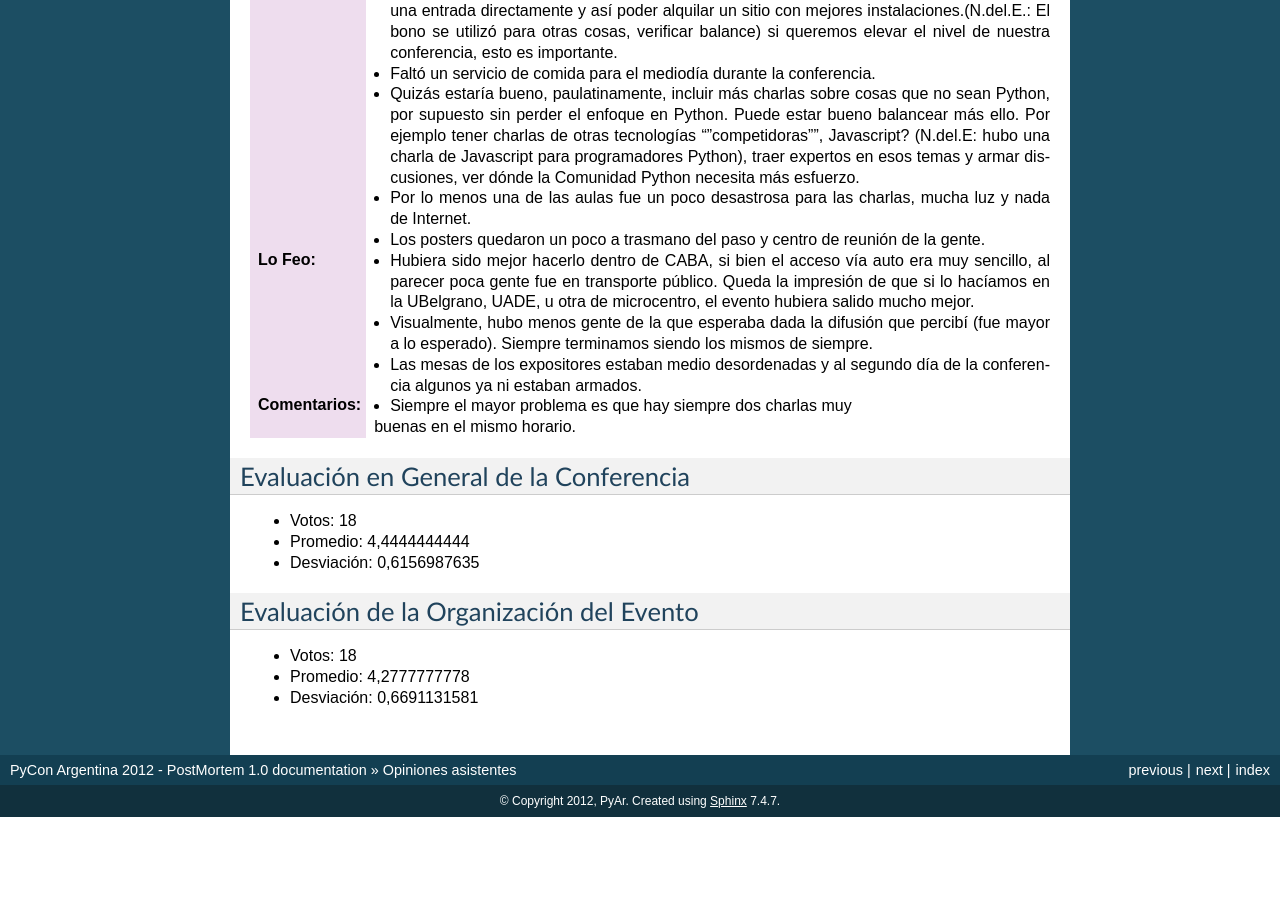
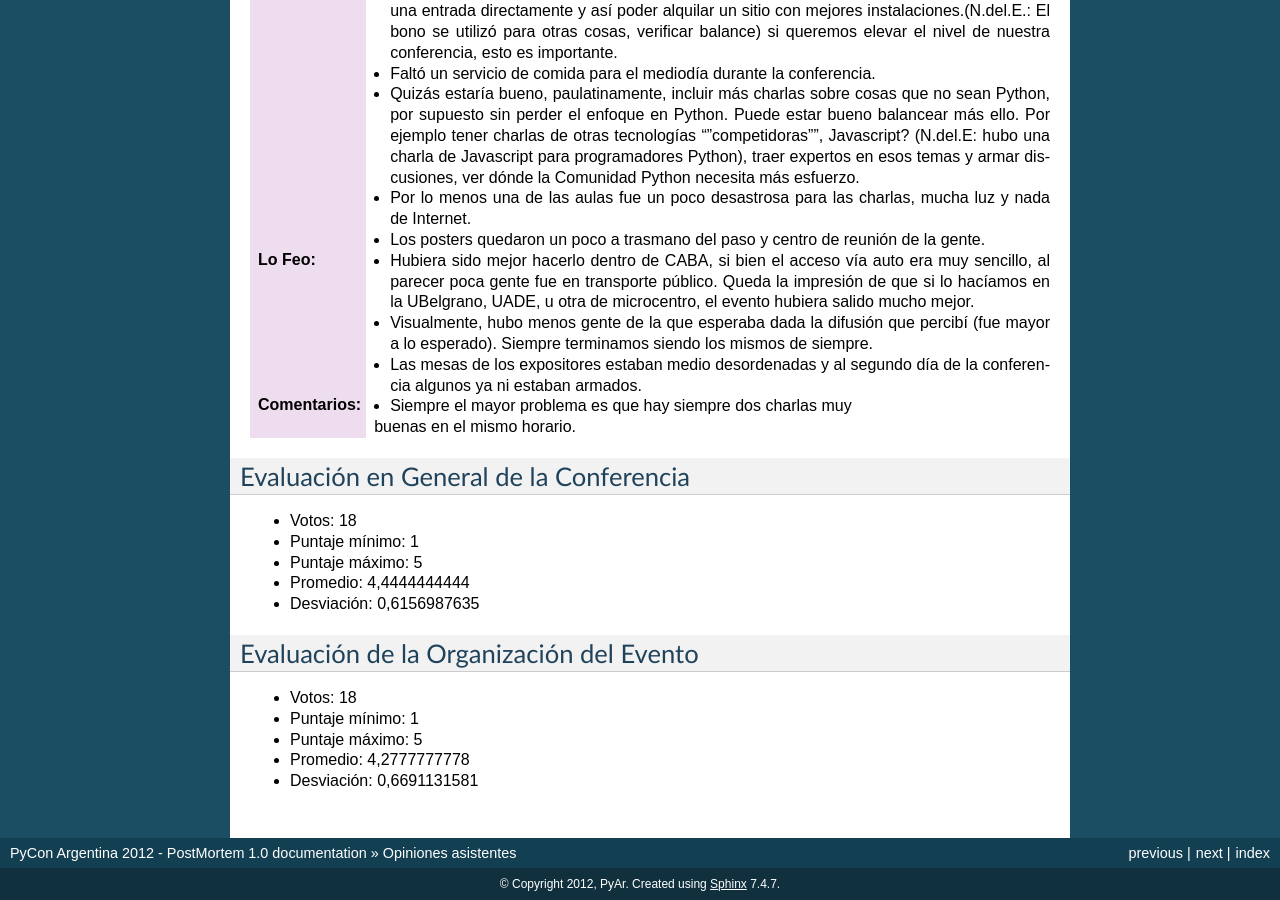
Before and after one commit to leliel12/pyconar20012_postmortem, a Sphinx documentation site: the page built from postmortem/source/opiniones_asistentes.rst, in a window 1280 px wide and 900 px high, scrolled down 1642 px. Built offline with Sphinx 7.4.7, drawn with Linux system fonts in a browser that asks for light colours; before the commit the page ends 2459 px from its top, so only the background shows below that.

Commit message:
added puntaje minimo y maximo

```diff
--- a/postmortem/source/opiniones_asistentes.rst
+++ b/postmortem/source/opiniones_asistentes.rst
@@ -132,6 +132,8 @@ Evaluación en General de la Conferencia
 ---------------------------------------
 
 - Votos: 18
+- Puntaje mínimo: 1
+- Puntaje máximo: 5
 - Promedio: 4,4444444444
 - Desviación: 0,6156987635
 
@@ -140,5 +142,7 @@ Evaluación de la Organización del Evento
 ----------------------------------------
 
 - Votos: 18
+- Puntaje mínimo: 1
+- Puntaje máximo: 5
 - Promedio: 4,2777777778
 - Desviación: 0,6691131581
```
